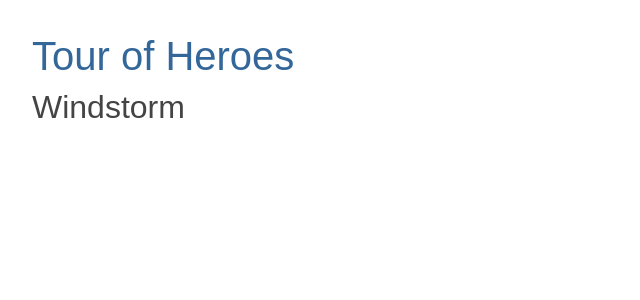
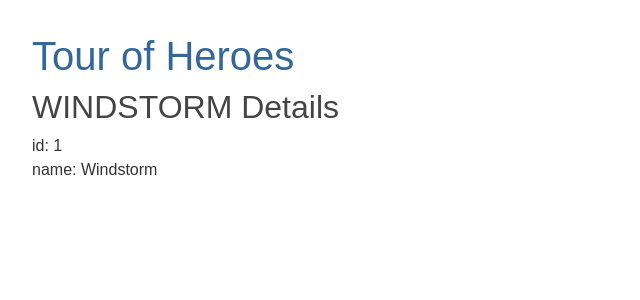
Before and after one commit to 1michfan/tour-of-heroes, an Angular app in the folder tour-of-heroes/ClientApp/: page / in a window 1280 px wide. Shown: the top 300 px of the page, without its empty margins (0-640 px from the left). Built offline with nearby package versions, Linux system fonts and the light colour scheme.

Commit message:
create a hero interface

```diff
--- /dev/null
+++ b/tour-of-heroes/ClientApp/src/app/hero.ts
@@ -0,0 +1,4 @@
+export interface Hero {
+  id: number;
+  name: string;
+}
--- a/tour-of-heroes/ClientApp/src/app/heroes/heroes.component.html
+++ b/tour-of-heroes/ClientApp/src/app/heroes/heroes.component.html
@@ -1 +1,3 @@
-<h2>{{hero}}</h2>
+<h2>{{hero.name | uppercase}} Details</h2>
+<div><span>id: </span>{{hero.id}}</div>
+<div><span>name: </span>{{hero.name}}</div>
--- a/tour-of-heroes/ClientApp/src/app/heroes/heroes.component.ts
+++ b/tour-of-heroes/ClientApp/src/app/heroes/heroes.component.ts
@@ -1,4 +1,5 @@
 import { Component, OnInit } from '@angular/core';
+import { Hero } from '../hero';
 
 @Component({
   selector: 'app-heroes',
@@ -6,7 +7,10 @@
   styleUrls: ['./heroes.component.css']
 })
 export class HeroesComponent implements OnInit {
-  hero = 'Windstorm';
+  hero: Hero = {
+    id: 1,
+    name: 'Windstorm'
+  }
 
   constructor() { }
 
```
